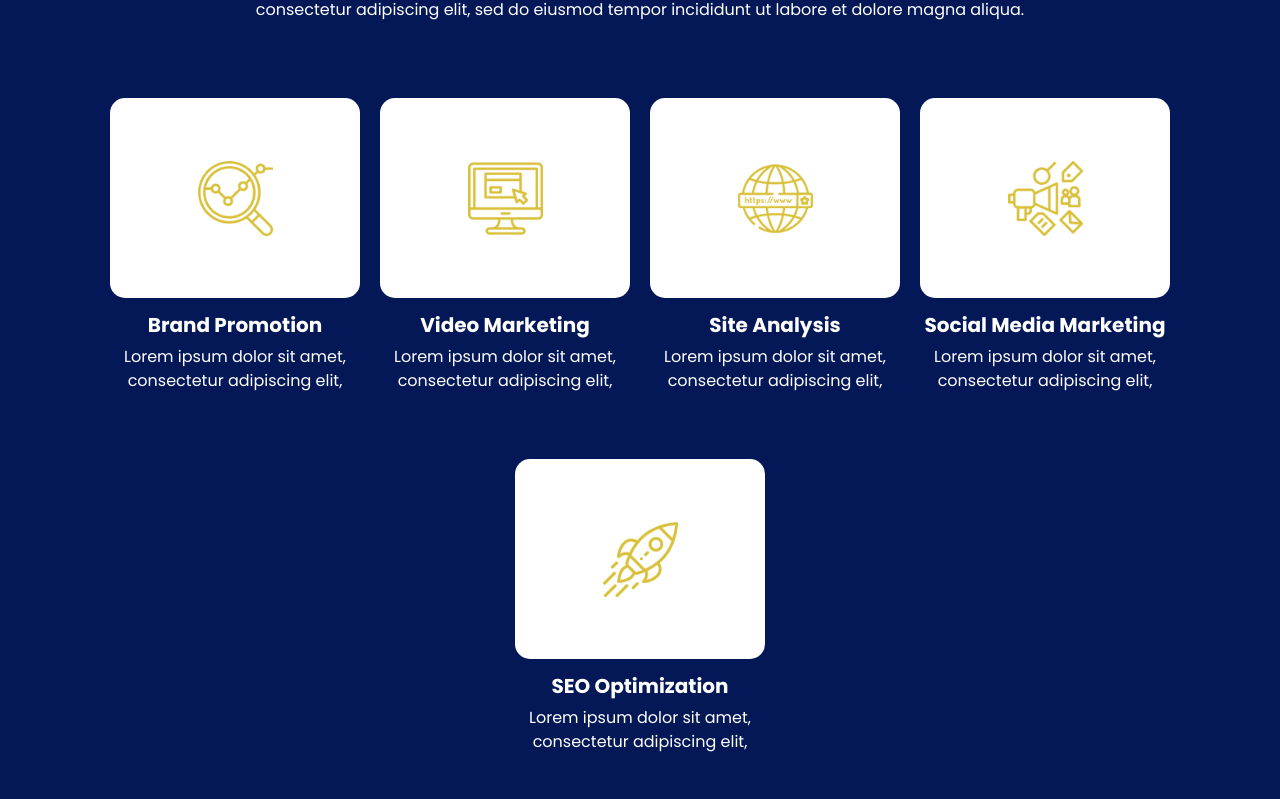
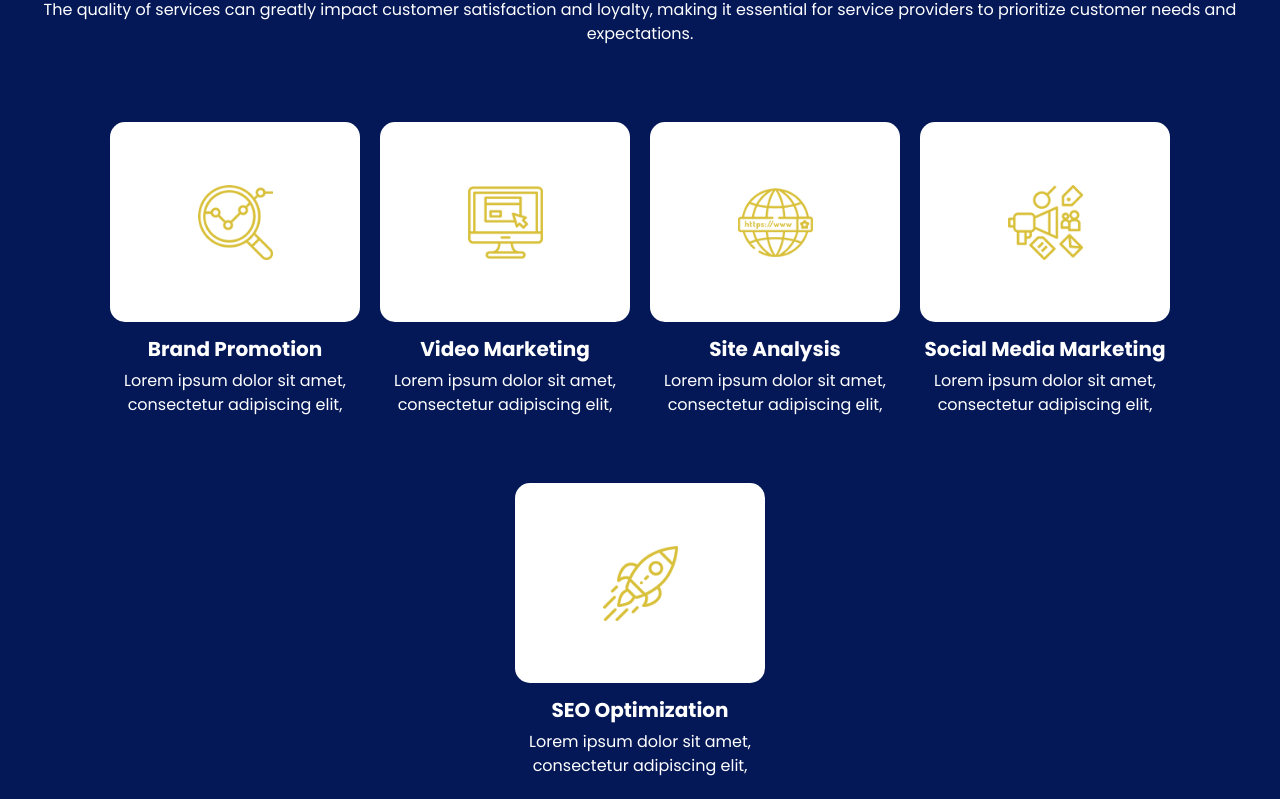
Before and after one commit to DileepKumar5/Deploy-static-Website-on-Robust-AWS-Architecture, a website: page service.html in a window 1280 px wide. Shown: the part 189-988 px from the top of the page. Drawn offline with nearby package versions, Linux system fonts and the light colour scheme.

Commit message:
Updated Services.html

```diff
--- a/service.html
+++ b/service.html
@@ -107,8 +107,9 @@
         <div class="heading_container">
           <h2>Our Services</h2>
           <p>
-            consectetur adipiscing elit, sed do eiusmod tempor incididunt ut
-            labore et dolore magna aliqua.
+            The quality of services can greatly impact customer satisfaction and
+            loyalty, making it essential for service providers to prioritize
+            customer needs and expectations.
           </p>
         </div>
 
```
